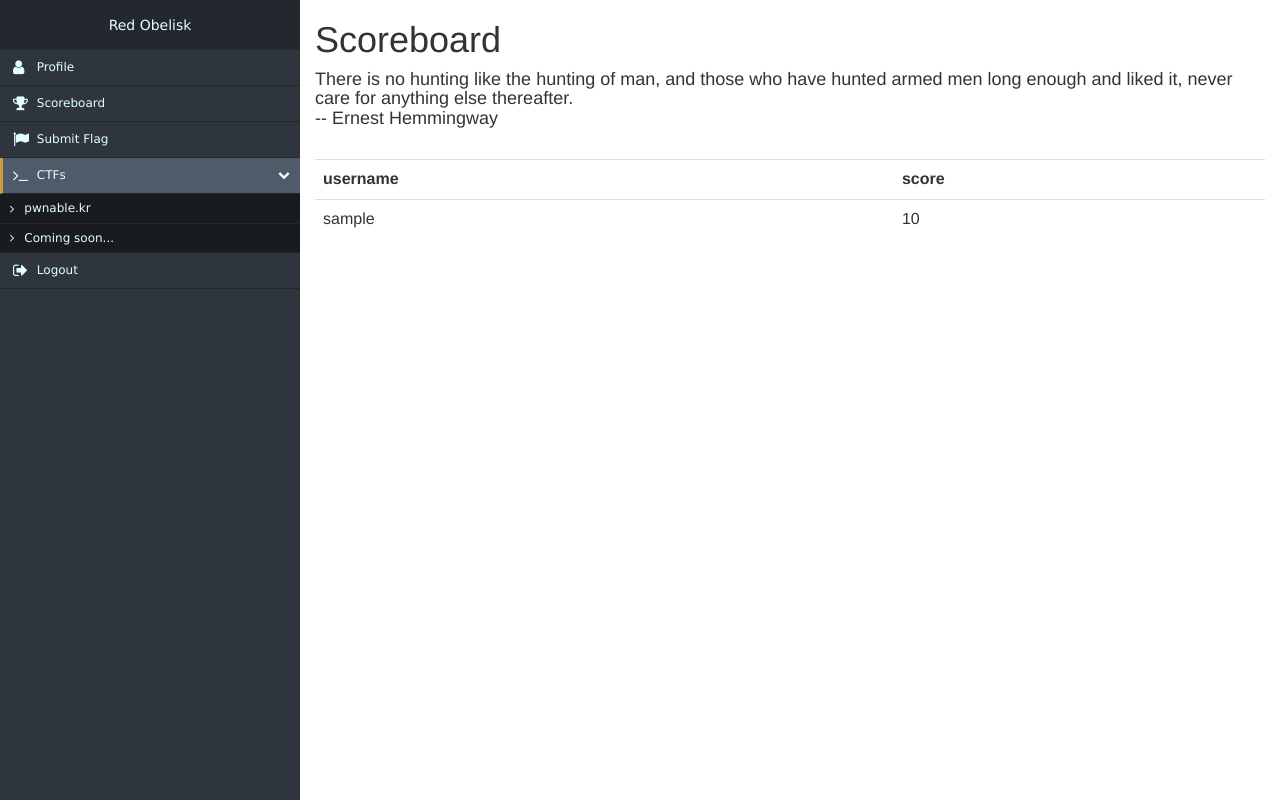
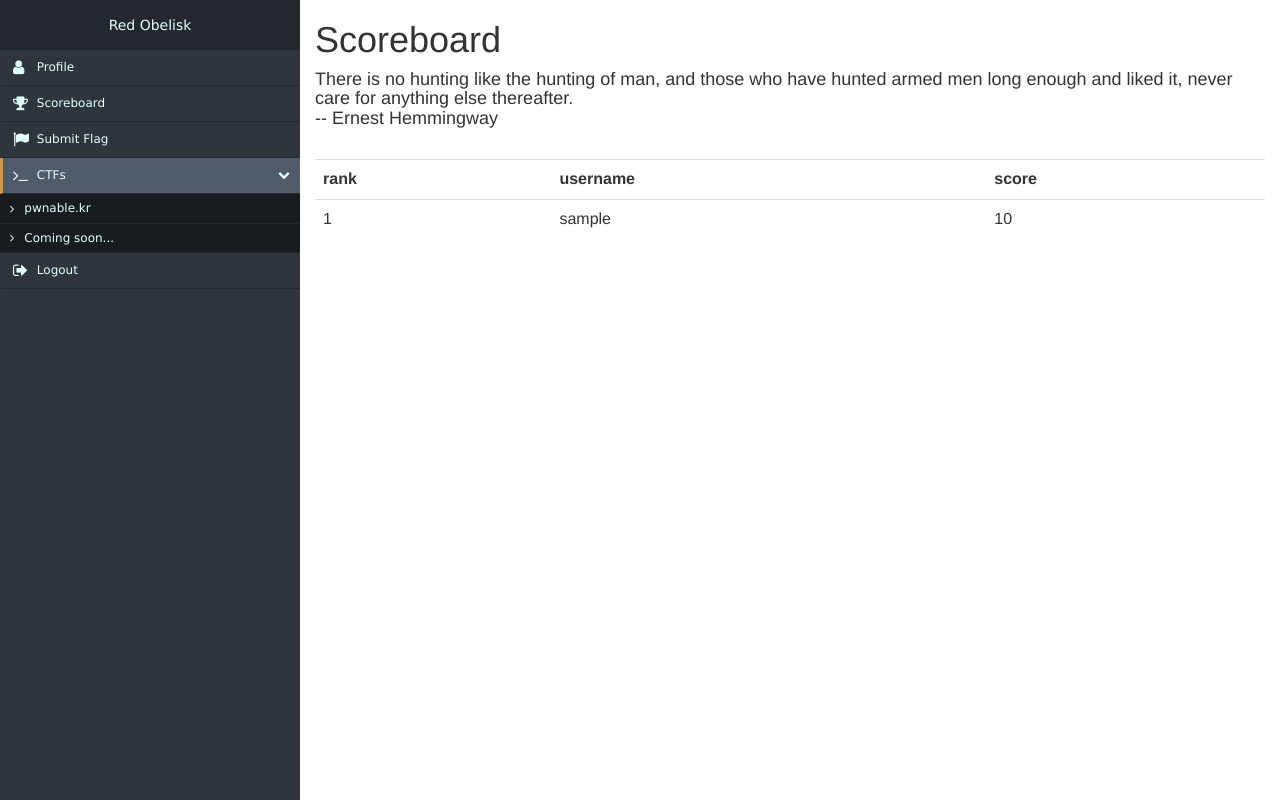
Before and after one commit to unswsecsoc/redobelisk, a Django app: page /scoreboard in a window 1280 px wide. Run offline with Django 3.2, Linux system fonts and the light colour scheme; a user stored in the database is signed in; tables that the repository leaves empty hold one stand-in row (values such as "Sample post"); some libraries are stand-ins or nearby versions.

Commit message:
Added ranks to the scoreboard

```diff
--- a/ctfboard/templates/scoreboard.html
+++ b/ctfboard/templates/scoreboard.html
@@ -13,11 +13,13 @@
         <div class="col-md-12">
             <table class="table">
     <tr>
+        <th>rank</th>
         <th>username</th>
         <th>score</th>
     </tr>
     {% for userprofile,score in all_users %}
     <tr>
+        <td>{{ forloop.counter }}</td>
         <td>{{ userprofile.user.username }}</td>
         <td>{{ score }}</td>
     </tr>
```
